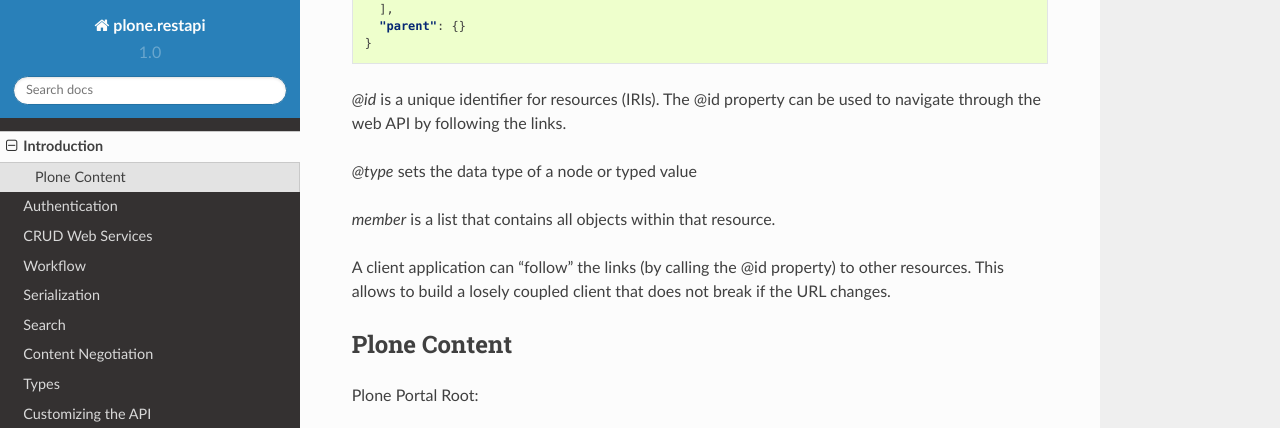
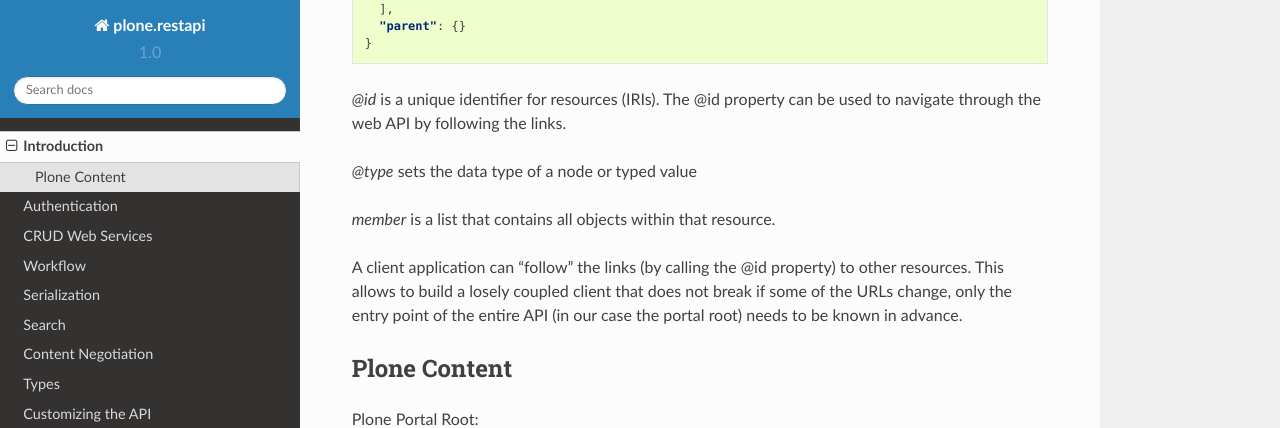
Before and after one commit to plone/plone.restapi, a Sphinx documentation site: the page built from docs/source/introduction.rst, in a window 1280 px wide and 900 px high, scrolled down 889 px, cut to the strip 0-428 px from the top of the window. Built offline with Sphinx 7.4.7 and the Read the Docs theme 2.0.0, drawn with Linux system fonts in a browser that asks for light colours.

Commit message:
Update introduction.rst

```diff
--- a/docs/source/introduction.rst
+++ b/docs/source/introduction.rst
@@ -19,7 +19,8 @@ The server will then respond with the portal root in the JSON format:
 
 `member` is a list that contains all objects within that resource.
 
-A client application can "follow" the links (by calling the @id property) to other resources. This allows to build a losely coupled client that does not break if the URL changes.
+A client application can "follow" the links (by calling the @id property) to other resources.
+This allows to build a losely coupled client that does not break if some of the URLs change, only the entry point of the entire API (in our case the portal root) needs to be known in advance.
 
 
 Plone Content
```
